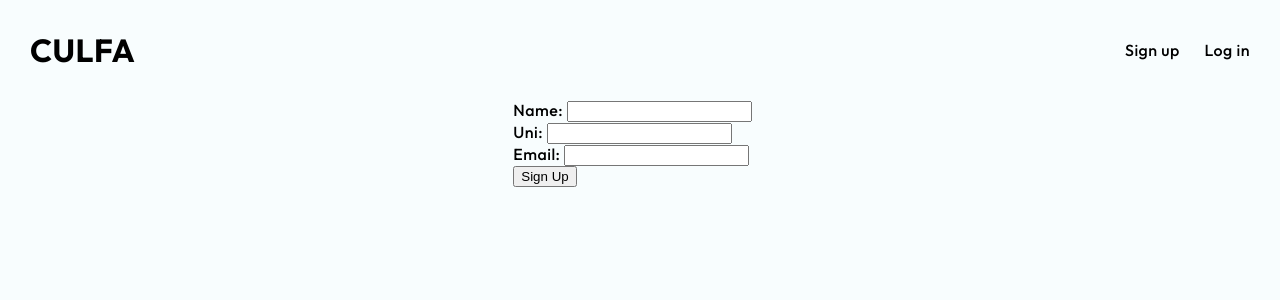
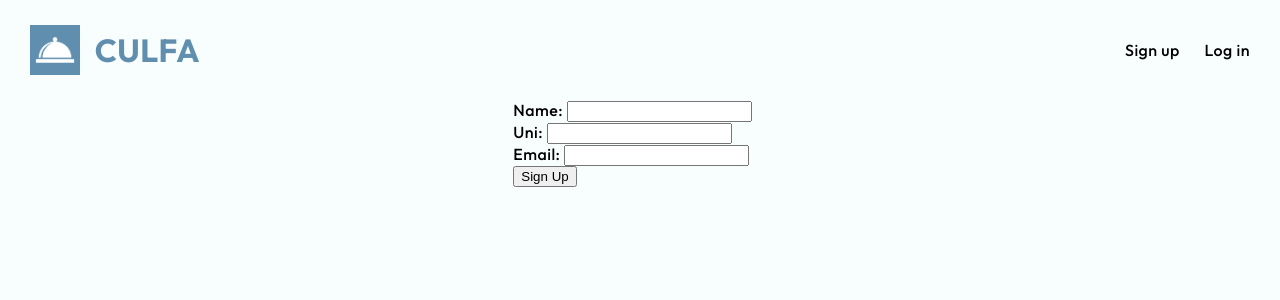
Before and after one commit to tinedkim/COMSW4156_JICC, a Flask app: page /signup in a window 1280 px wide. Shown: the top 300 px of the page. Run offline with Flask 2, Linux system fonts and the light colour scheme; parts of the project's set-up code (start-up, migrations or seed data) failed here and were passed over; some libraries are stand-ins or nearby versions.

Commit message:
Implement new features to UI

```diff
--- a/Src/database.py
+++ b/Src/database.py
@@ -131,3 +131,12 @@ def get_dining_hall_sign_ins():
                                  on review.fooditemid = fooditem.fooditemid\
                                  left join dininghall on dininghall.id = fooditem.dininghall\
                                  GROUP by name'))
+
+
+def get_daily_sign_ins():
+    return get_rows(execute_query("SELECT name, count(name)\
+                                 FROM review left join fooditem\
+                                 on review.fooditemid = fooditem.fooditemid\
+                                 left join dininghall on dininghall.id = fooditem.dininghall\
+                                 where review.date >= CURRENT_DATE - INTERVAL '1 DAY'\
+                                 GROUP by name"))
--- a/Src/server.py
+++ b/Src/server.py
@@ -43,7 +43,6 @@ def create_user():
     name = request.form['name']
     uni = request.form['uni']
     email = request.form['email']
-    print(name, uni, email)
     valid = database.create_user(name, uni, email)
     if valid == -1:
         return render_template("signup.html", valid = False)
@@ -72,7 +71,6 @@ def profile(uni):
     userreviews = []
     for review, id in zip(reviews, foodIDs):
         userreviews.append({**review, **id})
-    print(userreviews)
     return render_template("profile.html", uni = uni, userreviews = userreviews)
 
 
@@ -100,8 +98,8 @@ def addReview(uni):
 # get dining hall menu items
 @app.route('/getDiningMenu/<diningHall>')
 def get_dining_menu_items(diningHall):
-    items = database.get_dining_hall_menu_items(diningHall)
-    return {"diningMenu":items}
+    return render_template("dininghall.html", menu = database.get_dining_hall_menu_items(diningHall))
+
 
 # get dining halls
 @app.route('/getDiningHalls')
@@ -155,8 +153,10 @@ def get_dining_hall_sign_ins():
 def landingPage():
     dininghallstats = database.get_top_dining_halls()
     menuitemstats = database.get_top_menu_items()
+    dailystats = database.get_daily_sign_ins()
     return render_template("landing.html", dininghalls = database.get_dining_halls(),
-                           dininghallstats = dininghallstats, menuitemstats = menuitemstats)
+                           dininghallstats = dininghallstats, menuitemstats = menuitemstats,
+                           dailystats=dailystats)
 
 
 if __name__ == '__main__':
--- a/Src/static/style.css
+++ b/Src/static/style.css
@@ -26,6 +26,15 @@ main {
   flex-direction: column;
   align-items: center;
   justify-content: center;
+}
+
+.homebutton {
+  display: flex;
+  flex-direction: row;
+  justify-content: space-between;
+  align-items: center;
+  width: 170px;
+  color: #5f8eae;
 }
 
 .nav {
--- a/Src/templates/landing.html
+++ b/Src/templates/landing.html
@@ -10,15 +10,17 @@
       {% for dhallstat in dininghallstats %} {% if dhall.name == dhallstat.name
       %}
       <p>{{'%0.2f'| format(dhallstat.avg_rating|float)}} stars</p>
+      {% endif %} {% endfor %} {% for dailystat in dailystats %} {% if
+      dhall.name == dailystat.name %}
+      <p>{{dailystat.count}} review(s) in the last day</p>
       {% endif %} {% endfor %}
     </div>
   </a>
   {% endfor %}
 </div>
 
-<h3>Statistics</h3>
 <div class="dhallcard">
-  <h4>Top 20 dishes</h4>
+  <h4>Top 10 dishes</h4>
   {% for itemstat in menuitemstats %}
   <p>
     {{itemstat.foodname}}: {{'%0.2f'| format(itemstat.avg_rating|float)}} stars
--- a/Src/templates/layout.html
+++ b/Src/templates/layout.html
@@ -11,10 +11,22 @@
       href="https://fonts.googleapis.com/css2?family=Outfit:wght@300;400;500;600;700&display=swap"
       rel="stylesheet"
     />
+    <link
+      rel="shortcut icon"
+      type="image/png"
+      href="{{ url_for('static', filename='favicon.png')}}"
+    />
   </head>
   <body>
     <header>
-      <a href="/"> <h1>CULFA</h1> </a>
+      <a href="/" class="homebutton">
+        <img
+          src="{{ url_for('static', filename='favicon.png')}}"
+          width="50"
+          height="50"
+        />
+        <h1>CULFA</h1>
+      </a>
       <div class="nav">
         <a href="{{ url_for('signup') }}">Sign up</a>
         <a href="{{ url_for('login') }}">Log in</a>
--- a/Src/templates/reviews.html
+++ b/Src/templates/reviews.html
@@ -1,6 +1,9 @@
 {% extends "layout.html" %} {% block content %}
 <div class="reviewgrid">
     <h3>Reviews</h3>
+    {% if reviews|length == 0%}
+    <p> There are no reviews for this item. </p>
+    {% else %}
   {% for review in reviews %}
   <div class="review">
     <h3>{{review.rating}} stars
@@ -8,5 +11,6 @@
     <h5>Written by {{review.uni}} on {{review.date}}</h5>
   </div>
   {% endfor %}
+  {% endif %}
 </div>
 {% endblock %}
--- a/Src/test_database.py
+++ b/Src/test_database.py
@@ -68,6 +68,10 @@ class Test_TestDatabase(unittest.TestCase):
         res = database.get_dining_hall_sign_ins()
         assert len(res) > 0
 
+    def test_get_dining_hall_sign_ins(self):
+        res = database.get_dining_hall_sign_ins()
+        assert type(len(res)) is int
+
     def test_check_credentials(self):
         res = database.check_credentials('test', 'test@columbia.edu')
         assert res != -1
```
Also changed, not shown: Src/static/favicon.png (added), 1 other file.
